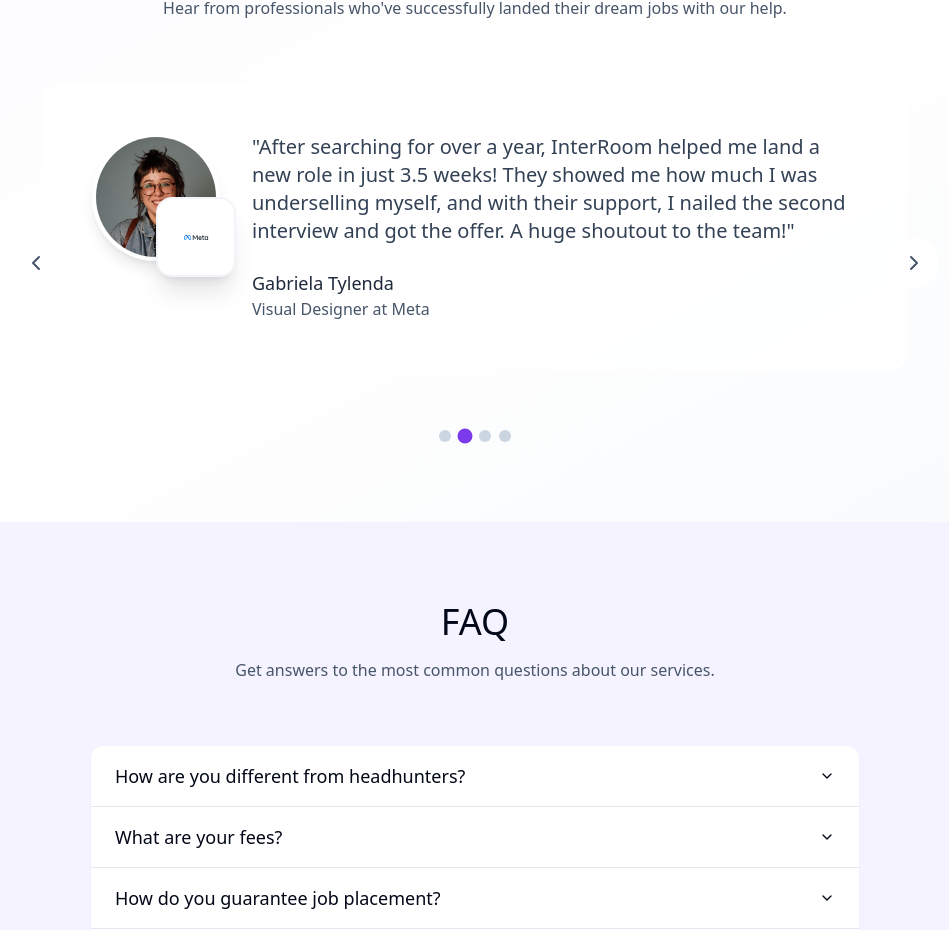
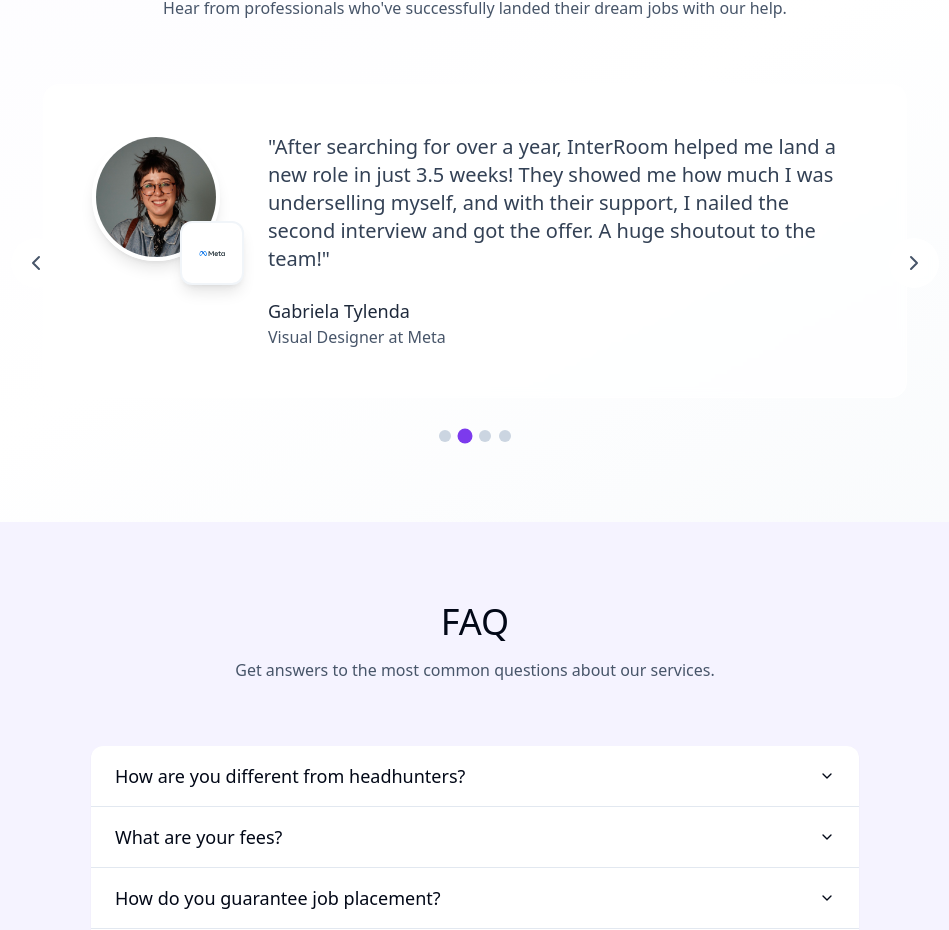
Before and after one commit to interroom-product/new-website, a Next.js app: page / in a window 1280 px wide. Shown: the part 5196-6126 px from the top of the page, without its empty margins (165-1114 px from the left). Built offline with nearby package versions, Linux system fonts and the light colour scheme.

Commit message:
feat: enhance testimonials component logo styling
Add logoClassName, update container, adjust positioning, optimize sizing, apply brightness filter, and optimize padding.

#VERCEL_SKIP

Co-authored-by: null <215475725+interroom-product@users.noreply.github.com>

```diff
--- a/components/testimonials.tsx
+++ b/components/testimonials.tsx
@@ -12,6 +12,8 @@ const testimonials = [
     company: "Intercom",
     image: "/images/testimonials/jared.jpeg",
     logo: "/images/logos/intercom-logo.svg",
+    // Added a class to handle the black logo and add specific padding
+    logoClassName: "p-2 filter brightness-0",
     content:
       "I was skeptical at first, especially since I was only looking for specific Climate Tech roles. I took a shot since they don't get paid until you do, and after 6 weeks, I landed the exact role I'd been looking for. My only regret is not starting sooner. Highly recommend!",
   },
@@ -22,6 +24,8 @@ const testimonials = [
     company: "Meta",
     image: "/images/testimonials/gabriela.jpeg",
     logo: "/images/logos/meta-logo.svg",
+    // Added specific padding
+    logoClassName: "p-3",
     content:
       "After searching for over a year, InterRoom helped me land a new role in just 3.5 weeks! They showed me how much I was underselling myself, and with their support, I nailed the second interview and got the offer. A huge shoutout to the team!",
   },
@@ -32,6 +36,8 @@ const testimonials = [
     company: "Lucid",
     image: "/images/testimonials/sara.jpeg",
     logo: "/images/logos/lucid-logo.svg",
+    // Added specific padding
+    logoClassName: "p-2",
     content:
       "InterRoom was instrumental in a tough market. Their expertise in startups and data helped me focus my search and refine my resume. With their real-time coaching, my interview rate tripled, leading to a fully remote Director role in just 3.5 months! Their support was invaluable!",
   },
@@ -42,6 +48,8 @@ const testimonials = [
     company: "Uber",
     image: "/images/testimonials/leila.jpeg",
     logo: "/images/logos/uber-logo.svg",
+    // Added specific padding for the wide logo
+    logoClassName: "p-3.5",
     content:
       "I landed the job that was top of my list within 6 weeks with InterRoom! After searching for 7 months on my own, they helped me negotiate a $20k increase to my overall comp. I plan to use them for regular career coaching in the future.",
   },
@@ -98,7 +106,8 @@ export default function Testimonials() {
                 <div key={testimonial.id} className="w-full flex-shrink-0">
                   <div className="bg-white/70 backdrop-blur-sm rounded-2xl border border-white/50 p-8 md:p-12 mx-4">
                     <div className="flex flex-col md:flex-row items-center md:items-start gap-8">
-                      <div className="relative flex-shrink-0">
+                      {/* --- START: MODIFIED SECTION --- */}
+                      <div className="relative flex-shrink-0 w-32 h-32 md:w-36 md:h-36">
                         <Image
                           src={testimonial.image || "/placeholder.svg"}
                           alt={testimonial.name}
@@ -106,26 +115,19 @@ export default function Testimonials() {
                           height={128}
                           className="h-32 w-32 rounded-full object-cover border-4 border-white shadow-lg"
                         />
-                        <div className="absolute -bottom-4 -right-4 h-20 w-20 rounded-2xl bg-white shadow-xl border-2 border-slate-100 flex items-center justify-center p-2">
+                        <div className="absolute -bottom-2 -right-2 h-16 w-16 rounded-xl bg-white shadow-lg border-2 border-slate-100 flex items-center justify-center">
                           <Image
                             src={testimonial.logo || "/placeholder.svg"}
                             alt={`${testimonial.company} logo`}
-                            width={50}
-                            height={50}
-                            className={`object-contain ${
-                              testimonial.logo === "/images/logos/intercom-logo.svg"
-                                ? "p-1"
-                                : testimonial.logo === "/images/logos/uber-logo.svg"
-                                  ? "p-1"
-                                  : testimonial.logo === "/images/logos/lucid-logo.svg"
-                                    ? "p-2"
-                                    : testimonial.logo === "/images/logos/meta-logo.svg"
-                                      ? "p-2"
-                                      : "p-2"
+                            width={48}
+                            height={48}
+                            className={`object-contain transition-transform duration-300 w-full h-full ${
+                              testimonial.logoClassName || ""
                             }`}
                           />
                         </div>
                       </div>
+                      {/* --- END: MODIFIED SECTION --- */}
 
                       <div className="flex-1 text-center md:text-left">
                         <blockquote className="text-lg md:text-xl text-slate-700 font-light leading-relaxed mb-6">
```
